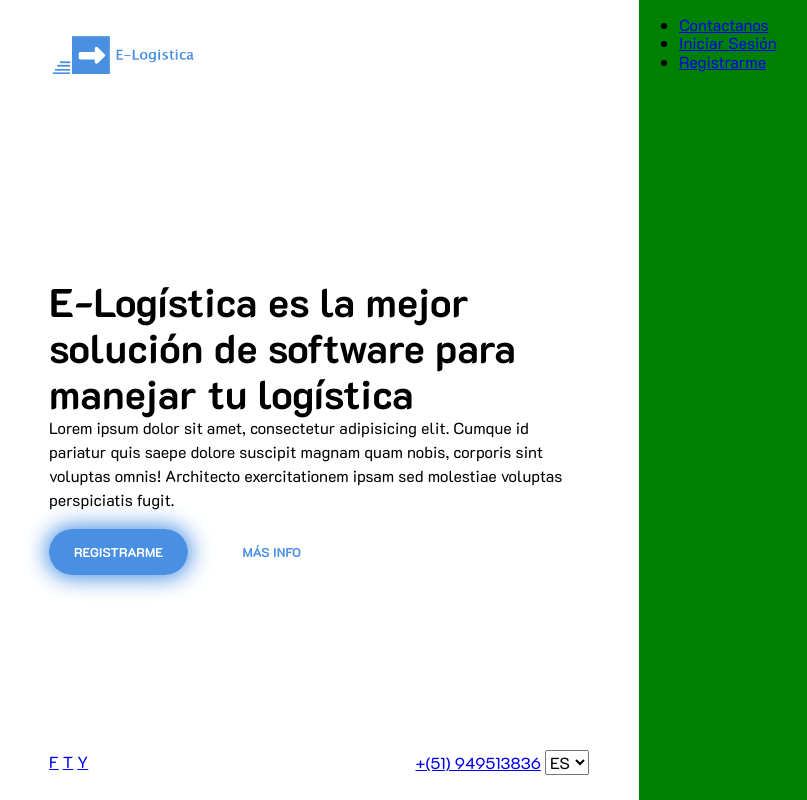
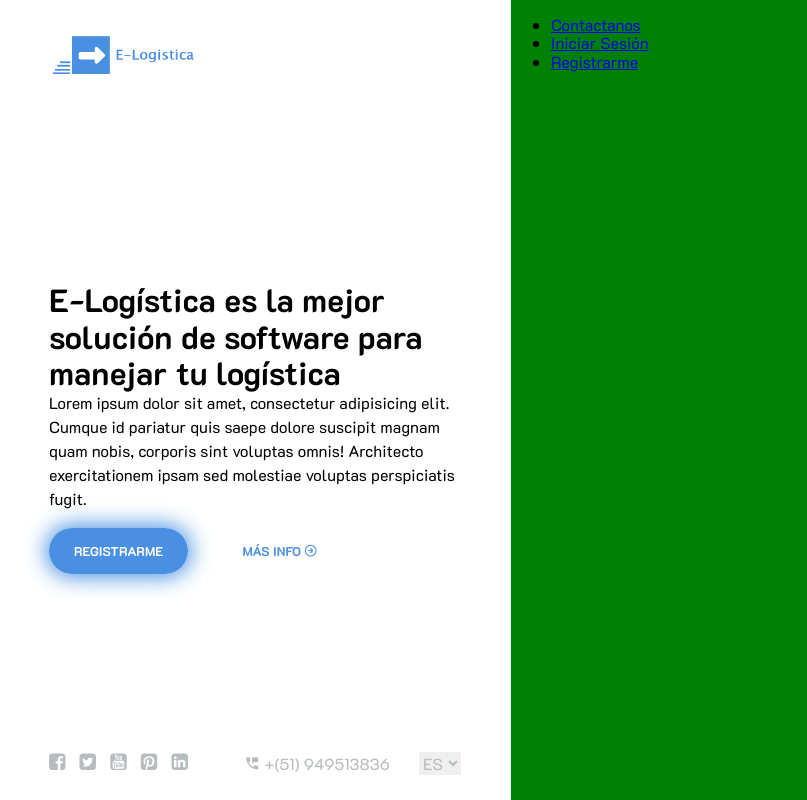
Before and after one commit to BrunoCodex/elogistica, a plain HTML site: page index.html in a window 1280 px wide. Shown: the whole page, without its empty margins (1-808 px from the left). Drawn offline with Linux system fonts and the light colour scheme.

Commit message:
Diseño Final del Panel 1
Agregando colores, fuentes e iconos

```diff
--- a/index.html
+++ b/index.html
@@ -21,17 +21,19 @@
 				</div>
 				<div class="buttons">
 					<a href="#" class="btn-principal">Registrarme</a>
-					<a href="#" class="more">Más Info</a>
+					<a href="#" class="more">Más Info <span class="icon-arrow-right-circle"></span></a>
 				</div>
 			</div>
 			<div class="contact-info">
 				<div class="network">
-					<a href="#">F</a>
-					<a href="#">T</a>
-					<a href="#">Y</a>
+					<a href="#"><span class="icon-facebook-square icon-facebook"></span></a>
+					<a href="#"><span class="icon-twitter-square icon-twitter"></span></a>
+					<a href="#"><span class="icon-youtube-square icon-youtube"></span></a>
+					<a href="#"><span class="icon-pinterest-square icon-pinterest"></span></a>
+					<a href="#"><span class="icon-linkedin-square icon-linkedin"></span></a>
 				</div>
 				<div class="other-data">
-					<a href="#">+(51) 949513836</a>
+					<a href="#"><span class="icon-perm_phone_msg"></span> +(51) 949513836</a>
 					<select name="" id="">
 						<option value="1">ES</option>
 						<option value="1">EN</option>
--- a/sass/estilos.scss
+++ b/sass/estilos.scss
@@ -5,10 +5,62 @@ $color-uno: #4a90e2;
 	font-family: 'K2D', sans-serif;
 }
 
+@font-face {
+  font-family: 'icomoon';
+  src:  url('../fonts/landing/icomoon.eot?3wyinz');
+  src:  url('../fonts/landing/icomoon.eot?3wyinz#iefix') format('embedded-opentype'),
+    url('../fonts/landing/icomoon.ttf?3wyinz') format('truetype'),
+    url('../fonts/landing/icomoon.woff?3wyinz') format('woff'),
+    url('../fonts/landing/icomoon.svg?3wyinz#icomoon') format('svg');
+  font-weight: normal;
+  font-style: normal;
+}
+
+[class^="icon-"], [class*=" icon-"] {
+  /* use !important to prevent issues with browser extensions that change fonts */
+  font-family: 'icomoon' !important;
+  speak: none;
+  font-style: normal;
+  font-weight: normal;
+  font-variant: normal;
+  text-transform: none;
+  line-height: 1;
+
+  /* Better Font Rendering =========== */
+  -webkit-font-smoothing: antialiased;
+  -moz-osx-font-smoothing: grayscale;
+}
+
+.icon-linkedin-square:before {
+  content: "\e905";
+}
+.icon-pinterest-square:before {
+  content: "\e900";
+}
+.icon-youtube-square:before {
+  content: "\e901";
+}
+.icon-twitter-square:before {
+  content: "\e902";
+}
+.icon-facebook-square:before {
+  content: "\e903";
+}
+.icon-arrow-right-circle:before {
+  content: "\e904";
+}
+.icon-arrow_forward:before {
+  content: "\e5c8";
+}
+.icon-perm_phone_msg:before {
+  content: "\e8a8";
+}
+
+
 .main-content{
 	display: flex;
 	.section-info{
-		width: 50%;
+		width: 40%;
 		height: 100vh;
 		/*background-color: red;*/
 		padding: 25px 50px;
@@ -24,7 +76,7 @@ $color-uno: #4a90e2;
 			.texto{
 				margin: 0 0 30px 0;
 				h2{
-					font-size: 2.5rem;
+					font-size: 2rem;
 					margin: 0;
 				}
 				p{
@@ -63,10 +115,55 @@ $color-uno: #4a90e2;
 			display: flex;
 			justify-content: space-between;
 			align-items: center;
+			.network{
+				a{
+					color: #b7bcbf;
+					text-decoration: none;
+					margin: 0 10px 0 0;
+					font-size: 1.2rem;
+					span{
+						transition: all .5s ease-out;
+					}
+				}
+				a{
+					.icon-facebook:hover{
+						color: #3b5999;
+					}
+					.icon-twitter:hover{
+						color: #55acee;
+					}
+					.icon-youtube:hover{
+						color: #cd201f;
+					}
+					.icon-pinterest:hover{
+						color: #bd081c;
+					}
+					.icon-linkedin:hover{
+						color: #0077B5;
+					}
+				}
+			}
+			.other-data{
+				a{
+					color: #b7bcbf;
+					text-decoration: none;
+					transition: all .3s ease-out;
+				}
+				a:hover{
+					color: $color-uno;
+				}
+				select{
+					margin: 0 0 0 25px;
+					border: none;
+					outline: none;
+					color: #b7bcbf;
+					cursor: pointer;
+				}
+			}
 		}
 	}
 	.section-choose{
-		width: 50%;
+		width: 60%;
 		height: 100vh;
 		background-color: green;
 	}
```
Also changed, not shown: css/estilos.css, fonts/landing/icomoon.svg (added), fonts/landing/icomoon.ttf (added), fonts/landing/icomoon.woff (added), 1 other file.
